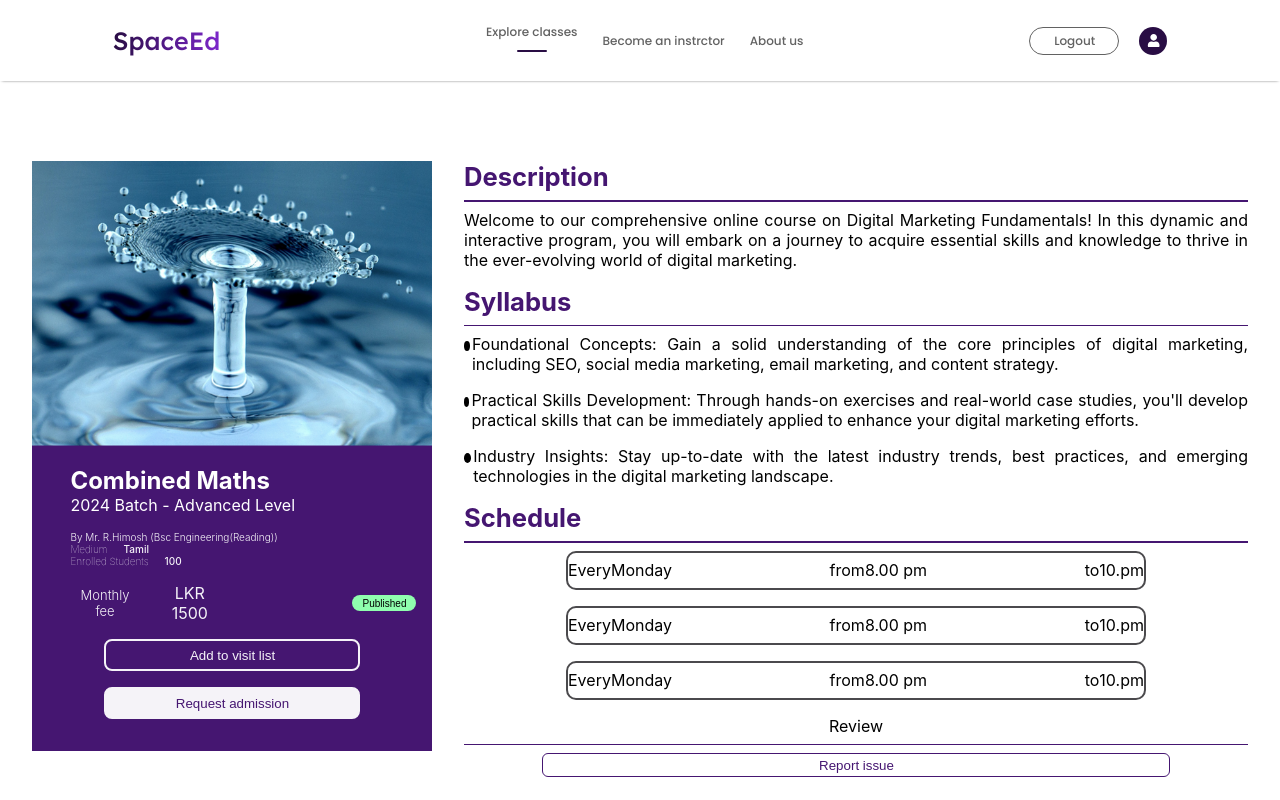
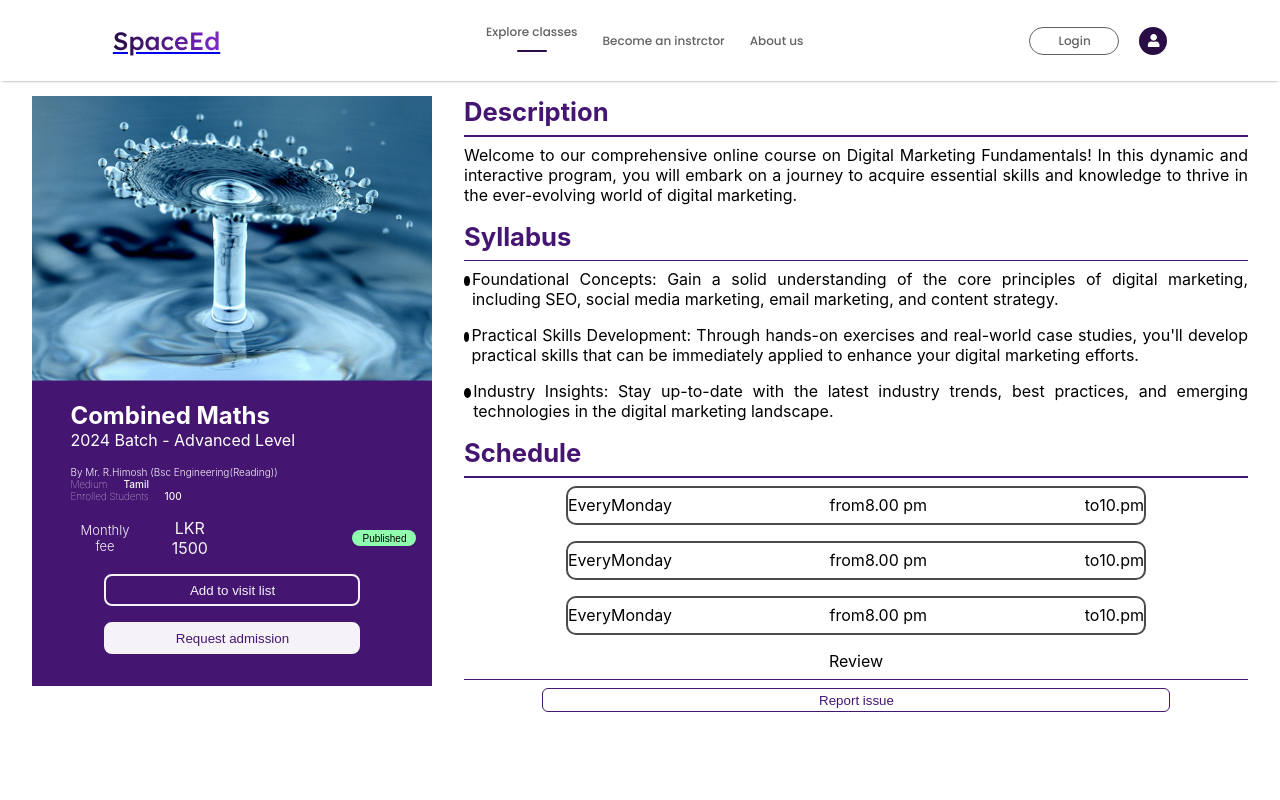
Before and after one commit to Sathursan-S/ProjectOneEd, a React (Create React App) app in the folder Frontend/: page /class-view in a window 1280 px wide. Built offline with nearby package versions, Linux system fonts and the light colour scheme.

Commit message:
updates-0001

```diff
--- a/Frontend/src/App.js
+++ b/Frontend/src/App.js
@@ -26,7 +26,7 @@ function App() {
       <Navbar/>
         <Routes>
           <Route path="/" element={<LandingPage />} />
-          <Route path="/signin" element={<StudentAuthPage />} />
+          <Route path="/login" element={<StudentAuthPage />} />
           <Route path="/class-view" element={<ClassViewPage />} />
           <Route path="/explore-classes" element={<ExploreClassesPage />} />
         </Routes>
--- a/Frontend/src/Components/Hero/Hero.css
+++ b/Frontend/src/Components/Hero/Hero.css
@@ -3,6 +3,7 @@
     flex-direction: row;
     width: 100%;
     height: 100vh;
+    margin-top: 5rem;
 
 }
 
--- a/Frontend/src/Components/Navbar/Navbar.css
+++ b/Frontend/src/Components/Navbar/Navbar.css
@@ -1,8 +1,12 @@
 .navbar {
     display: flex;
+    position: fixed;
     justify-content: space-around;
     /* padding: px; */
     box-shadow: 0 1px 3px -2px black;
+    width: 100%;
+    background: rgba(255, 255, 255, 0.5); /* Semi-transparent white background */
+    backdrop-filter: blur(10px);
 }
 .navbar-logo{
     display: flex;
@@ -16,6 +20,7 @@
     background: linear-gradient(to right, #290D44, #7C27CB);
     -webkit-background-clip: text;
     color: transparent;
+    cursor: pointer;
 }
 .navbar-menu
 {
@@ -121,7 +126,7 @@
     justify-content: center;
 } */
 
-@media (max-width: 768px) {
+@media (max-width: 500px) {
     .navbar {
       flex-direction: column;
       align-items: center;
--- a/Frontend/src/Components/Navbar/Navbar.jsx
+++ b/Frontend/src/Components/Navbar/Navbar.jsx
@@ -9,8 +9,9 @@ const Navbar = () => {
     const [menu, setMenu] = useState("home");
   return (
     <div className='navbar'>
-        <div className='navbar-logo'>
-            <p>SpaceEd</p>
+          <div className='navbar-logo'>
+             <Link to='/' ><p>SpaceEd</p></Link>
+
         </div>
         <ul className='navbar-menu'>
             <li onClick={()=>{setMenu("home")}}>Explore classes{menu==="home"?<hr/>:<></>}</li>
@@ -21,12 +22,12 @@ const Navbar = () => {
         </ul>
         <div className='navbar-button'>
 
+                    {/* <button className='navbar-login'>
+                      Logout
+                    </button> */}
                     <button className='navbar-login'>
-                      Logout
+                        <Link style={{ textDecoration: 'none', color: '#626262' }} to='/login'>Login</Link>
                     </button>
-                    {/* <button className='navbar-login'>
-                        <Link style={{ textDecoration: 'none', color: '#626262' }} to='/login'>Login</Link>
-                    </button> */}
 
             {/* <button className='navbar-myevent'><Link style={{ textDecoration: 'none', color: 'white' }} to='/myevent'>My Event</Link></button> */}
             <button className='navbar-profile'>
--- a/Frontend/src/Pages/ClassViewPage/ClassViewPage.css
+++ b/Frontend/src/Pages/ClassViewPage/ClassViewPage.css
@@ -1,7 +1,7 @@
 .ClassViewPage{
     display: flex;
     flex-direction: row;
-    margin-top: 5rem;
+    margin-top: 6rem;
 }
 .class-card{
     width: 25%;
--- a/Frontend/src/Pages/ExploreClassesPage/ExploreClassesPage.css
+++ b/Frontend/src/Pages/ExploreClassesPage/ExploreClassesPage.css
@@ -1,5 +1,6 @@
 .ExploreClassesPage{
     background: #F5F3F8;
+    margin-top: 5rem;
 }
 
 .explore-classes-page-header{
```
